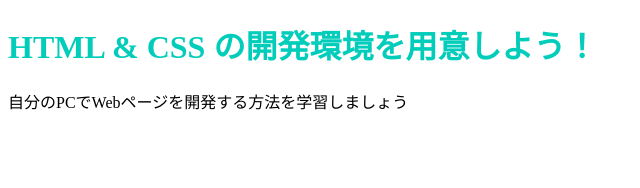
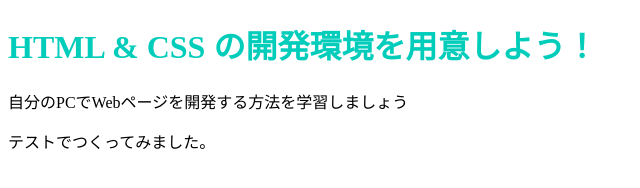
Before and after one commit to kinsuki/kinsuki.github.io, a plain HTML site: page index.html in a window 1280 px wide. Shown: the whole page, without its empty margins (0-640 px from the left). Drawn offline with Linux system fonts and the light colour scheme.

Commit message:
Update index.html

```diff
--- a/index.html
+++ b/index.html
@@ -8,5 +8,6 @@
   <body>
     <h1 class="title">HTML & CSS の開発環境を用意しよう！</h1>
     <p>自分のPCでWebページを開発する方法を学習しましょう</p>
+    <P>テストでつくってみました。</P>
   </body>
 </html>
```
